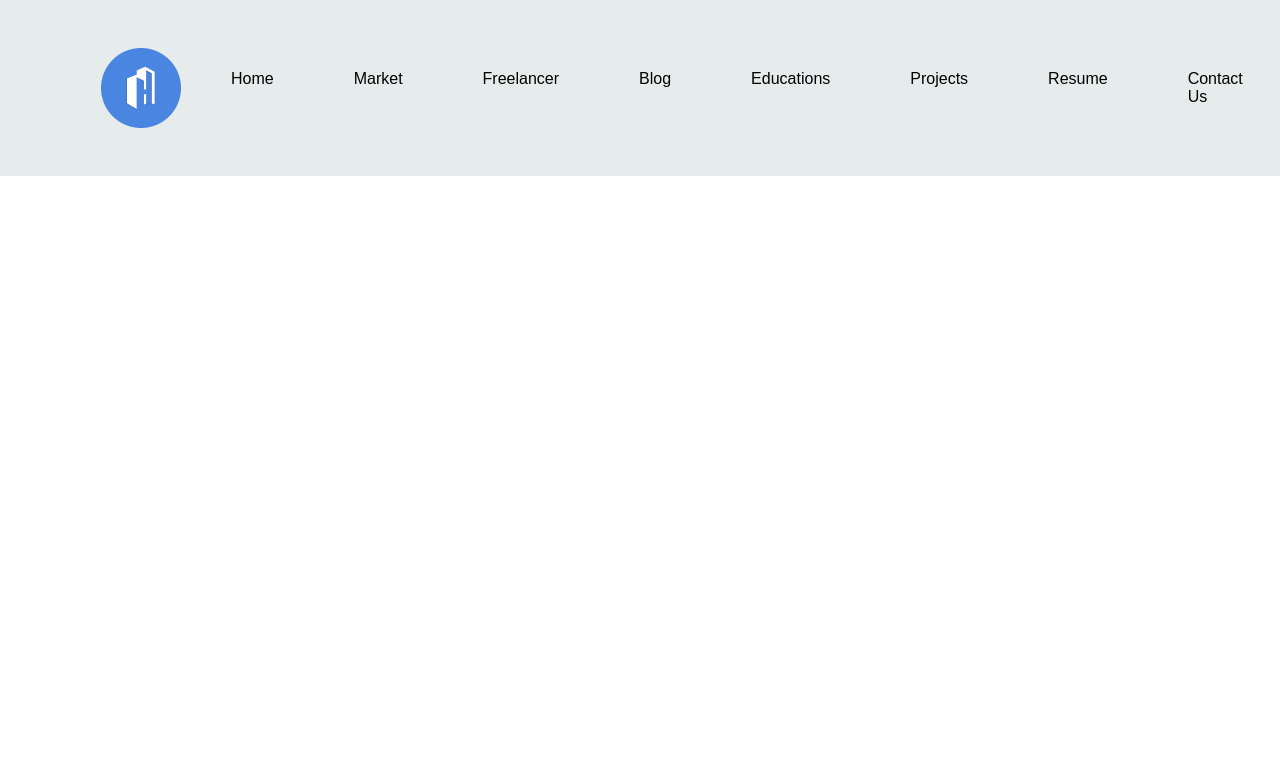
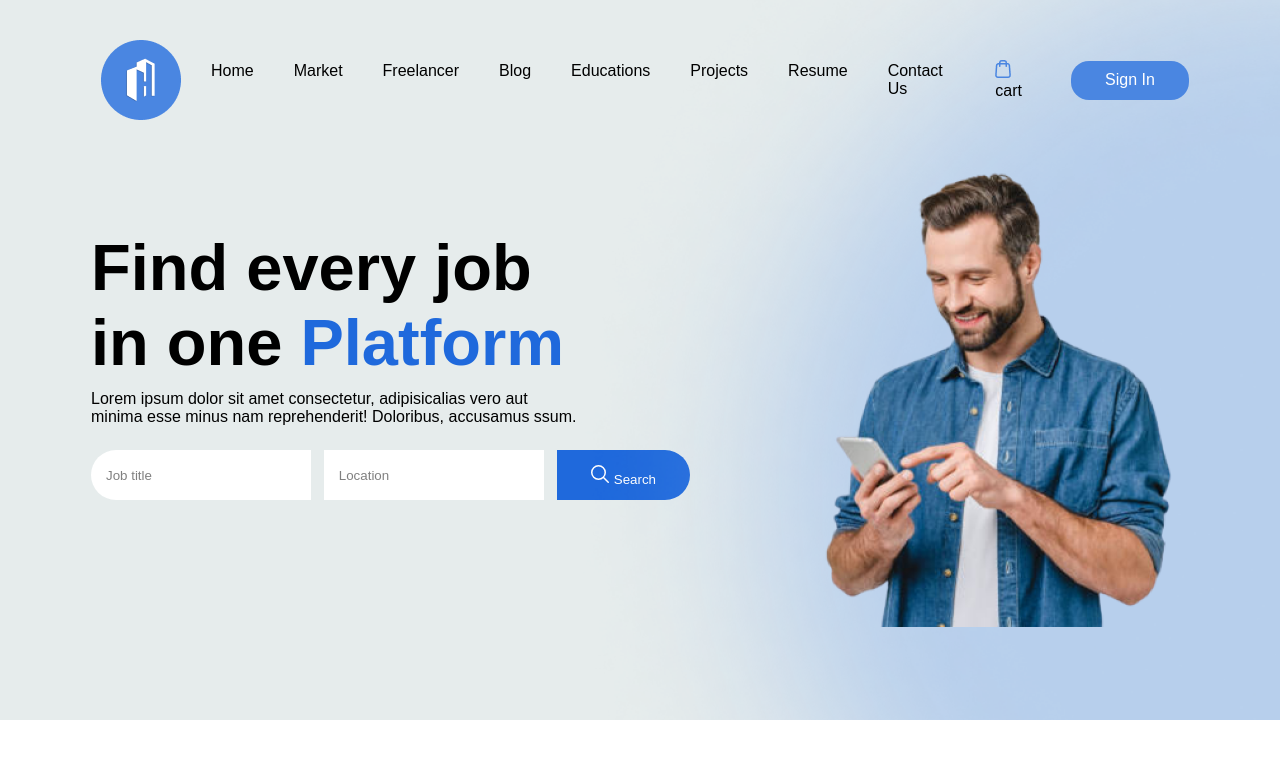
Before and after one commit to sepehr1628/First-pro, a plain HTML site: page index.html in a window 1280 px wide. Drawn offline with Linux system fonts and the light colour scheme.

Commit message:
First section of landing completed

```diff
--- a/index.html
+++ b/index.html
@@ -29,7 +29,7 @@
                 </ul>
             </div>
             <div class="navbar_sections">
-                <p>
+                <p class="nav_para">
                     <img src="img/Icon.png" alt="Shopping cart">
                     cart
                 </p>
@@ -38,8 +38,29 @@
                 </button>
             </div>
         </nav>
-        <!-- <img src="img/Ellipse 3.png" alt="background shape" class="background_halo"> -->
+        <div class="header_section1">
+            <h1>
+                Find every job <br> in one <span>Platform</span>
+            </h1>
+            <p class="header_para">
+                Lorem ipsum dolor sit amet consectetur, adipisicalias vero aut <br> minima esse
+                minus nam reprehenderit! Doloribus, accusamus ssum.
+            </p>
+            <input class="header__input header__input--1" type="text" placeholder="Job title">
+            <input class="header__input header__input--2" type="text" placeholder="Location">
+            <button class="header__input search_btn" type="submit">
+                <img src="img/search.svg" alt="Search sign"> Search
+            </button>
+        </div>
+        <img class="header_person" src="img/image 14.png" alt="Header person">
+        <!-- Media signs -->
+        <img src="" alt=""><img src="" alt=""><img src="" alt="">
+        <img src="img/Ellipse 3.png" alt="background shape" class="background_halo">
     </header>
+    <!-- <section>
+        <div class="section_div"></div>
+        <div class="section_div"></div>
+    </section> -->
 </body>
 
 </html>
--- a/styles.css
+++ b/styles.css
@@ -23,6 +23,7 @@ header {
   overflow: hidden;
   background-color: rgba(198, 210, 210, 0.43);
   width: 100vw;
+  height: 90vh;
   padding: 3rem;
   position: relative;
 }
@@ -39,13 +40,14 @@ nav ul {
   list-style: none;
 }
 .list_item {
-  margin: 4rem;
+  margin: 2rem;
   font-size: 1.6rem;
   font-weight: 50rem;
 }
 .navbar_sections {
   display: flex;
   align-items: center;
+  z-index: 10;
 }
 .logo {
   width: 10rem;
@@ -65,10 +67,56 @@ nav p {
   margin: 3rem;
 }
 /* header below navbar */
-/* .background_halo {
+.background_halo {
   width: 81.3rem;
   height: 81.3rem;
   position: absolute;
-  top: 5rem;
+  top: 0;
+  right: -10rem;
+}
+.header_section1 {
+  width: 90%;
+  margin: auto;
+}
+.header_section1 h1 {
+  font-size: 6.5rem;
+  margin: 10rem 0 1rem;
+}
+h1 span {
+  color: var(--color-blue);
+}
+.header_para {
+  font-size: 1.6rem;
+}
+.header__input {
+  border: none;
+  height: 5rem;
+  margin: 2rem 1rem 0 0;
+}
+.header__input::placeholder {
+  color: gray;
+  padding: 1.5rem;
+}
+.header__input--1 {
+  border-radius: 4rem 0 0 4rem;
+  width: 22rem;
+}
+.header__input--2 {
+  width: 22rem;
+}
+.search_btn {
+  background-color: var(--color-blue);
+  color: #fff;
+  width: 13.3rem;
+  border-radius: 0 4rem 4rem 0;
+  position: relative;
+  top: 0.4rem;
+}
+.header_person{
+  width: 70rem;
+  height: 50rem;
+  position: absolute;
+  top: 12.7rem;
   right: 0;
-} */
+  z-index: 10;
+}
```
Also changed, not shown: img/search.svg (added).
